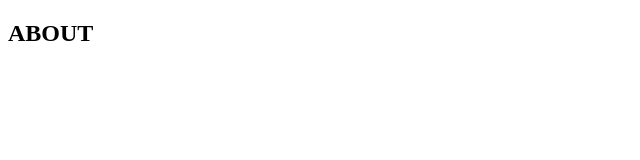
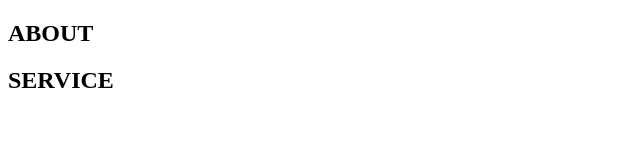
Before and after one commit to guledabdilatif/team-work, a plain HTML site: page index.html in a window 1280 px wide. Shown: the whole page, without its empty margins (0-640 px from the left). Drawn offline with Linux system fonts and the light colour scheme.

Commit message:
added service

```diff
--- a/index.html
+++ b/index.html
@@ -9,6 +9,9 @@
     <section>
         <h1>ABOUT</h1>
     </section>
+    <section>
+        <h1>SERVICE</h1>
+    </section>
 
 </body>
 </html>
```
